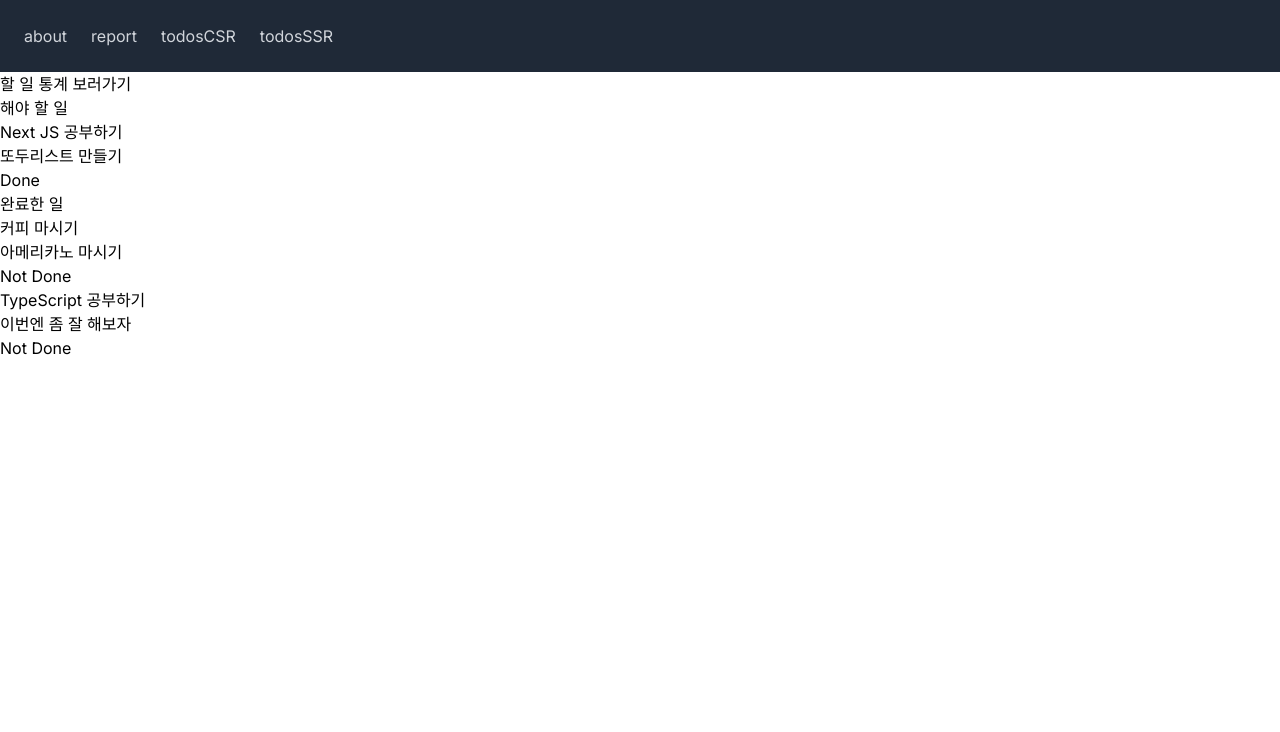
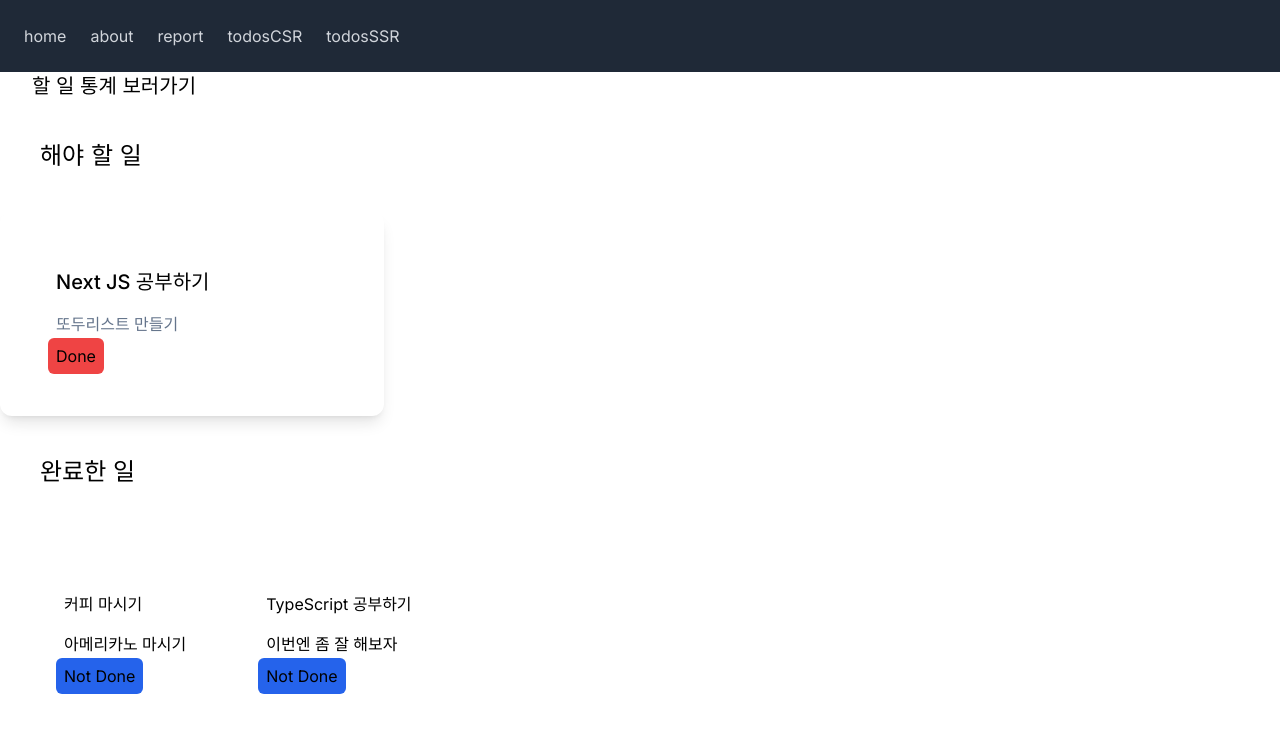
Before and after one commit to gidalim/todolist-nextjs, a Next.js app: page /todosSSR in a window 1280 px wide. Shown: the top 732 px of the page. Built offline with nearby package versions, Linux system fonts and the light colour scheme; no server answers; data requests are answered from the project's data file.

Commit message:
[ADD]create lending page

```diff
--- a/src/app/layout.tsx
+++ b/src/app/layout.tsx
@@ -21,6 +21,9 @@ export default function RootLayout({
       <body className={inter.className}>
         <QueryProvider>
           <nav className="bg-gray-800 p-3 flex justify-start">
+            <Link className="text-gray-300 p-3" href={"/"}>
+              home
+            </Link>
             <Link className="text-gray-300 p-3" href={"/about"}>
               about
             </Link>
--- a/src/app/report/page.tsx
+++ b/src/app/report/page.tsx
@@ -12,12 +12,16 @@ const report = async () => {
   );
   const { todos }: { todos: Todo[] } = await response.json();
 
+  const totalTodoCounts = todos.length;
+  const mustTodoCounts = todos.filter((todo) => todo.isDone === false).length;
+  const DoneTodoCounts = totalTodoCounts - mustTodoCounts;
+
   return (
     <div>
       <div>
-        <ul>현재 존재하는 TodoList의 숫자는 </ul>
-        <ul>현재 존재하는 해야 할 일의 숫자는 </ul>
-        <ul>현재 존재하는 완료 한 일의 숫자는 </ul>
+        <ul>현재 존재하는 TodoList의 숫자는 {totalTodoCounts}</ul>
+        <ul>현재 존재하는 해야 할 일의 숫자는 {mustTodoCounts} </ul>
+        <ul>현재 존재하는 완료 한 일의 숫자는 {DoneTodoCounts} </ul>
       </div>
     </div>
   );
--- a/src/app/todosCSR/page.tsx
+++ b/src/app/todosCSR/page.tsx
@@ -46,11 +46,11 @@ const TodosCSR = () => {
   }
 
   return (
-    <div>
+    <div className="md:container md:mx-auto">
       <button onClick={handleButtonClick}>할 일 통계 보러가기</button>
       <TodoForm />
-      <section>
-        <h2>해야 할 일</h2>
+      <h2 className="text-2xl p-2">해야 할 일</h2>
+      <section className="p-6 max-w-sm bg-white rounded-xl shadow-lg flex space-x-4">
         {mustTodo.map((data) => {
           return (
             <TodoRender
@@ -62,8 +62,8 @@ const TodosCSR = () => {
           );
         })}
       </section>
-      <section>
-        <h2>완료한 일</h2>
+      <h2 className="text-2xl p-2">완료한 일</h2>
+      <section className="p-6 max-w-sm bg-white rounded-xl shadow-lg flex space-x-4">
         {doneTodo.map((data) => {
           return (
             <TodoRender
--- a/src/app/todosSSR/page.tsx
+++ b/src/app/todosSSR/page.tsx
@@ -17,27 +17,43 @@ const TodosSSR = async () => {
 
   return (
     <>
-      <Link href={"/report"}>할 일 통계 보러가기</Link>
-      <section>
-        <h2>해야 할 일</h2>
+      <Link href={"/report"} className="text-xl m-8">
+        할 일 통계 보러가기
+      </Link>
+      <h2 className="text-2xl m-8 p-2">해야 할 일</h2>
+      <section className="p-6 max-w-sm bg-white rounded-xl shadow-lg flex space-x-4">
         {mustTodo.map((data) => {
           return (
-            <div key={data.id}>
-              <h3>{data.title}</h3>
-              <p>{data.contents}</p>
-              {data.isDone ? "Not Done" : "Done"}
+            <div key={data.id} className="p-6">
+              <h3 className="p-2 text-xl font-medium text-black">
+                {data.title}
+              </h3>
+              <p className="p-2 text-slate-500">{data.contents}</p>
+              <span
+                className={`${
+                  data.isDone ? `bg-blue-600` : `bg-red-500`
+                } rounded-md p-2`}
+              >
+                {data.isDone ? "Not Done" : "Done"}
+              </span>
             </div>
           );
         })}
       </section>
-      <section>
-        <h2>완료한 일</h2>
+      <h2 className="text-2xl m-8 p-2">완료한 일</h2>
+      <section className="flex flex-wrap p-6">
         {doneTodo.map((data) => {
           return (
-            <div key={data.id}>
-              <h3>{data.title}</h3>
-              <p>{data.contents}</p>
-              {data.isDone ? "Not Done" : "Done"}
+            <div key={data.id} className="p-8">
+              <h3 className="p-2">{data.title}</h3>
+              <p className="p-2">{data.contents}</p>
+              <span
+                className={`${
+                  data.isDone ? `bg-blue-600` : `bg-red-500`
+                } rounded-md p-2`}
+              >
+                {data.isDone ? "Not Done" : "Done"}
+              </span>
             </div>
           );
         })}
--- a/src/components/TodoForm/TodoForm.tsx
+++ b/src/components/TodoForm/TodoForm.tsx
@@ -48,7 +48,9 @@ const TodoForm = () => {
           onChange={handleChangeContent}
           required
         />
-        <button>생성 버튼</button>
+        <button className="px-4 py-2 bg-sky-600 rounded text-white hover:bg-sky-700">
+          생성 버튼
+        </button>
       </form>
     </div>
   );
--- a/src/components/TodoRender/TodoRender.tsx
+++ b/src/components/TodoRender/TodoRender.tsx
@@ -15,11 +15,18 @@ export const TodoRender: React.FC<TodoItems> = ({
   handleUpdateButtonClick,
 }) => {
   return (
-    <div key={data.id}>
-      <button onClick={() => handleDeleteButtonClick(data.id)}>삭제</button>
-      <h3>{data.title}</h3>
-      <p>{data.contents}</p>
-      <button onClick={() => handleUpdateButtonClick(data.id, data.isDone)}>
+    <div className="min-w-60" key={data.id}>
+      <button className="p-2" onClick={() => handleDeleteButtonClick(data.id)}>
+        삭제
+      </button>
+      <h3 className="p-2">{data.title}</h3>
+      <p className="p-2">{data.contents}</p>
+      <button
+        className={`${
+          data.isDone ? `bg-red-500` : `bg-blue-600`
+        } rounded-md p-2`}
+        onClick={() => handleUpdateButtonClick(data.id, data.isDone)}
+      >
         {data.isDone ? "Not Done" : " Done"}
       </button>
     </div>
```
